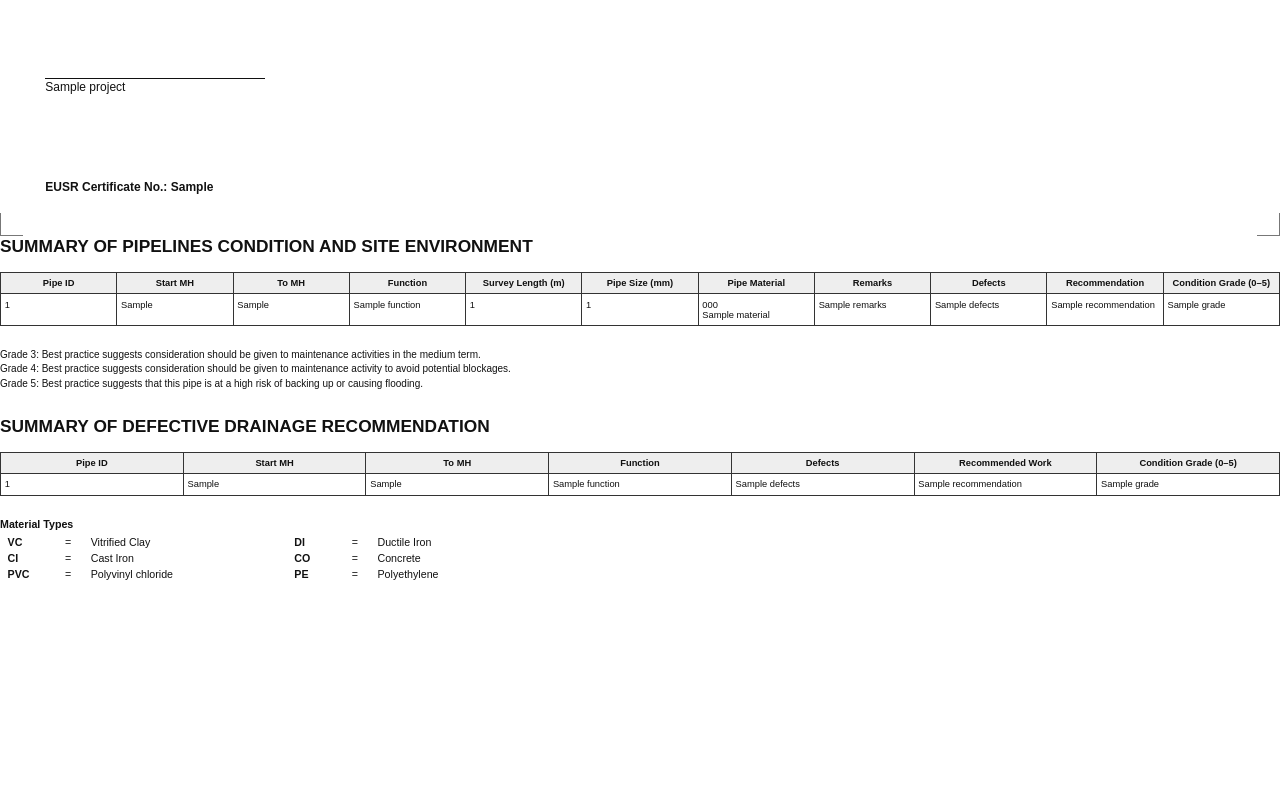
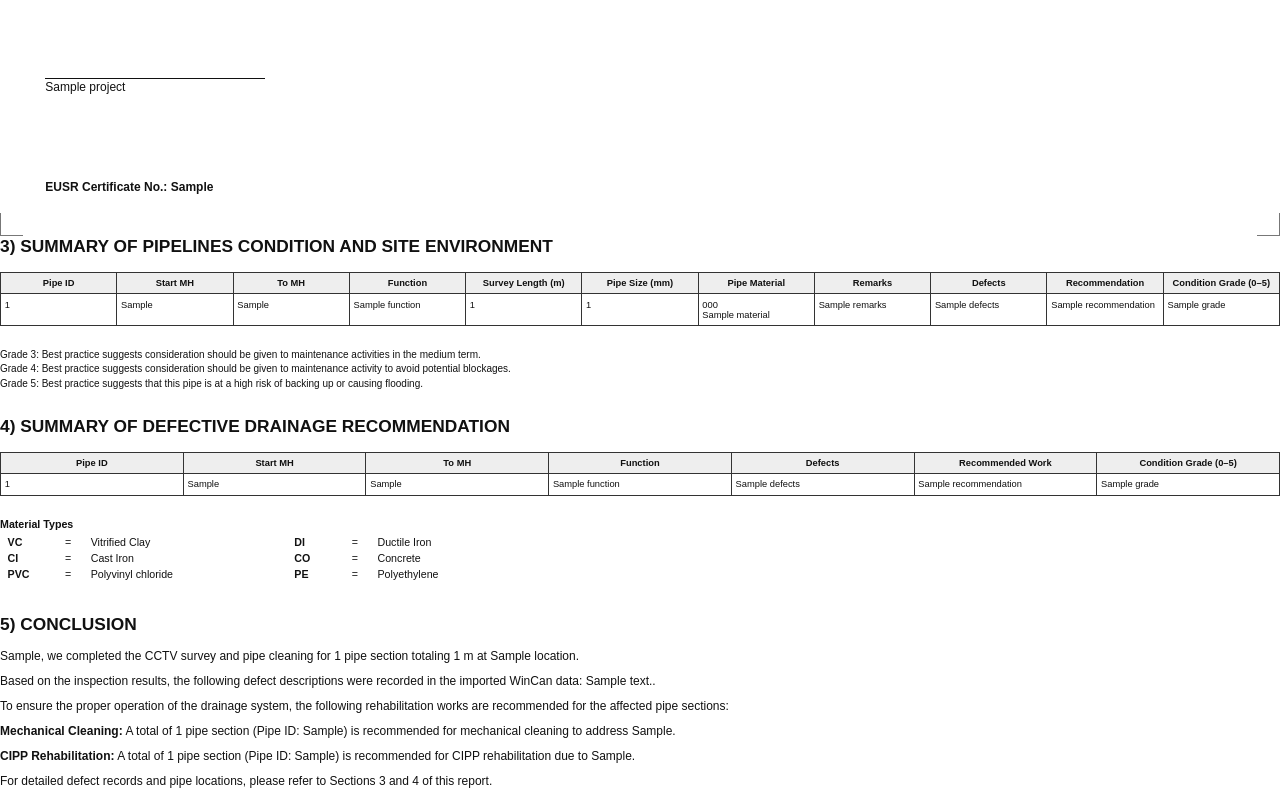
Before and after one commit to himpapun20-web/Cover-Page-Set-Automation, a Python web app: template backend/templates/cctv_cover_report.html in a window 1280 px wide. Shown: the part 1896-2694 px from the top of the page. Before the commit the page ends 2476 px from the top, so only its background shows below. Run offline with Jinja, Linux system fonts and the light colour scheme; the template is opened without the code that fills it: most values are stand-ins (such as "Sample title", 1, 10 or a date in 2020); grey boxes marked "Sample" are stand-in pictures.

Commit message:
Update cctv_cover_report.html

```diff
--- a/backend/templates/cctv_cover_report.html
+++ b/backend/templates/cctv_cover_report.html
@@ -48,6 +48,9 @@ html, body { margin:0; padding:0; font-family:Arial,"Liberation Sans",sans-serif
 .data-table th { background:#eee; text-align:center; }
 .grade-notes { margin-top:3mm; font-size:7.5pt; }
 .grade-notes p { margin:1mm 0; }
+.conclusion { margin-top:8mm; font-size:9pt; line-height:1.45; break-inside:avoid; page-break-inside:avoid; }
+.conclusion h2 { margin:0 0 3mm; font-size:13pt; text-transform:uppercase; }
+.conclusion p { margin:2mm 0; }
 .material-title { margin:4mm 0 1mm; font-size:8pt; font-weight:bold; }
 .material-table { width:100%; max-width:140mm; border-collapse:collapse; font-size:8pt; }
 .material-table td { padding:.5mm 2mm; vertical-align:top; }
@@ -102,7 +105,7 @@ html, body { margin:0; padding:0; font-family:Arial,"Liberation Sans",sans-serif
 </section>
 
 <section class="table-pages" id="section-summary">
-  <h1 class="section-title">Summary of Pipelines Condition and Site Environment</h1>
+  <h1 class="section-title">3) Summary of Pipelines Condition and Site Environment</h1>
   <table class="data-table"><thead><tr><th>Pipe ID</th><th>Start MH</th><th>To MH</th><th>Function</th><th>Survey Length (m)</th><th>Pipe Size (mm)</th><th>Pipe Material</th><th>Remarks</th><th>Defects</th><th>Recommendation</th><th>Condition Grade (0–5)</th></tr></thead><tbody>
   {% for pipe in pipe_rows %}<tr><td>{{ pipe.pipe_id }}</td><td>{{ pipe.upstream_manhole }}</td><td>{{ pipe.downstream_manhole }}</td><td>{{ pipe.function }}</td><td>{{ pipe.length }}</td><td>{{ pipe.size }}</td><td>{{ pipe.material_code }}<br>{{ pipe.material }}</td><td>{{ pipe.remarks }}</td><td>{{ pipe.defects }}</td><td>{{ pipe.recommendation }}</td><td>{{ pipe.grade }}</td></tr>{% else %}<tr><td colspan="11">No pipe sections have been imported from a WinCan VX report.</td></tr>{% endfor %}
   </tbody></table>
@@ -111,7 +114,7 @@ html, body { margin:0; padding:0; font-family:Arial,"Liberation Sans",sans-serif
     <p>Grade 4: Best practice suggests consideration should be given to maintenance activity to avoid potential blockages.</p>
     <p>Grade 5: Best practice suggests that this pipe is at a high risk of backing up or causing flooding.</p>
   </div>
-  <h2 class="section-title" style="margin-top:7mm">Summary of Defective Drainage Recommendation</h2>
+  <h2 class="section-title" style="margin-top:7mm">4) Summary of Defective Drainage Recommendation</h2>
   <table class="data-table"><thead><tr><th>Pipe ID</th><th>Start MH</th><th>To MH</th><th>Function</th><th>Defects</th><th>Recommended Work</th><th>Condition Grade (0–5)</th></tr></thead><tbody>
   {% for pipe in pipe_rows if pipe.defects != "Not provided" or pipe.recommendation != "Not provided" %}<tr><td>{{ pipe.pipe_id }}</td><td>{{ pipe.upstream_manhole }}</td><td>{{ pipe.downstream_manhole }}</td><td>{{ pipe.function }}</td><td>{{ pipe.defects }}</td><td>{{ pipe.recommendation }}</td><td>{{ pipe.grade }}</td></tr>{% else %}<tr><td colspan="7">No defective drainage recommendations were identified in the imported WinCan VX report.</td></tr>{% endfor %}
   </tbody></table>
@@ -121,6 +124,30 @@ html, body { margin:0; padding:0; font-family:Arial,"Liberation Sans",sans-serif
     <tr><td class="code">CI</td><td class="equals">=</td><td>Cast Iron</td><td class="code">CO</td><td class="equals">=</td><td>Concrete</td></tr>
     <tr><td class="code">PVC</td><td class="equals">=</td><td>Polyvinyl chloride</td><td class="code">PE</td><td class="equals">=</td><td>Polyethylene</td></tr>
   </tbody></table>
+  <section class="conclusion" id="section-conclusion">
+    <h2>5) Conclusion</h2>
+    {% if conclusion.section_count %}
+    <p>{{ conclusion.survey_period }}, we completed the CCTV survey and pipe cleaning for {{ conclusion.section_count }} pipe section{{ "s" if conclusion.section_count != 1 else "" }} totaling {{ conclusion.total_length }} m at {{ conclusion.location }}.</p>
+    {% if conclusion.defect_descriptions %}
+    <p>Based on the inspection results, the following defect descriptions were recorded in the imported WinCan data: {{ conclusion.defect_descriptions | join("; ") }}.</p>
+    {% else %}
+    <p>No defect descriptions were available in the imported WinCan data.</p>
+    {% endif %}
+    <p>To ensure the proper operation of the drainage system, the following rehabilitation works are recommended for the affected pipe sections:</p>
+    {% if conclusion.cleaning_count %}
+    <p><strong>Mechanical Cleaning:</strong> A total of {{ conclusion.cleaning_count }} pipe section{{ "s" if conclusion.cleaning_count != 1 else "" }} (Pipe ID: {{ conclusion.cleaning_pipe_ids }}) {{ "are" if conclusion.cleaning_count != 1 else "is" }} recommended for mechanical cleaning to address {{ conclusion.cleaning_reasons | join(" and ") }}.</p>
+    {% endif %}
+    {% if conclusion.cipp_count %}
+    <p><strong>CIPP Rehabilitation:</strong> A total of {{ conclusion.cipp_count }} pipe section{{ "s" if conclusion.cipp_count != 1 else "" }} (Pipe ID: {{ conclusion.cipp_pipe_ids }}) {{ "are" if conclusion.cipp_count != 1 else "is" }} recommended for CIPP rehabilitation due to {{ conclusion.cipp_reasons | join(" and ") }}.</p>
+    {% endif %}
+    {% if not conclusion.cleaning_count and not conclusion.cipp_count %}
+    <p>No mechanical-cleaning or CIPP recommendations were identified in the imported defect descriptions.</p>
+    {% endif %}
+    {% else %}
+    <p>No WinCan pipe sections have been imported, so the survey pipe count, total length, defects, and related recommendations cannot be summarized from the available data.</p>
+    {% endif %}
+    <p>For detailed defect records and pipe locations, please refer to Sections 3 and 4 of this report.</p>
+  </section>
 </section>
 </body>
 </html>
```
